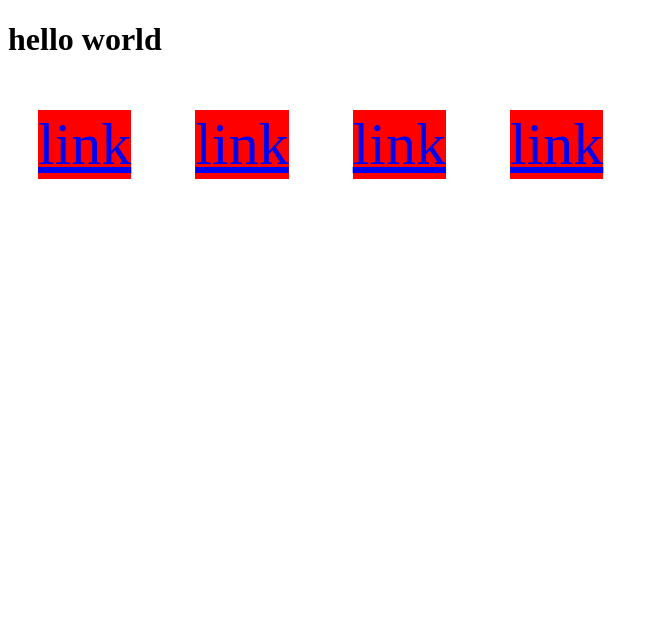
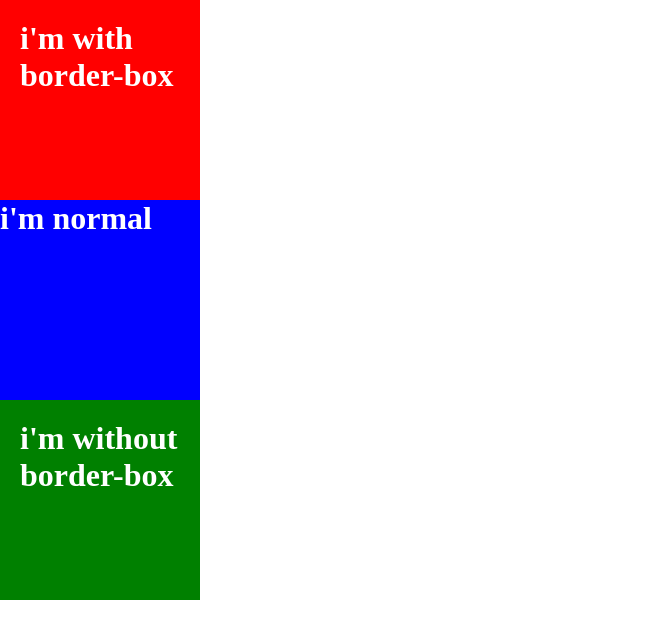
Before and after one commit to sanjith-sanil/HTML-CSS, a plain HTML site: page index.html in a window 1280 px wide. Shown: the whole page, without its empty margins (0-667 px from the left). Drawn offline with Linux system fonts and the light colour scheme.

Commit message:
11:56 07-08-2025

```diff
--- a/css/styles.css
+++ b/css/styles.css
@@ -1,8 +1,25 @@
-/* inline-block */
+*{
+    margin: 0;
+    padding: 0;
+    box-sizing: border-box;
+}
 
-a{
-    font-size: 60px;
+.box-1,
+.box-2,
+.box-3 {
+    width: 200px;
+    height: 200px;
+    color: white;
+}
+.box-1 {
     background: red;
-    margin: 30px;
-    display: inline-block;
+    padding: 20px;
+    box-sizing: border-box;
 }
+.box-2 {
+    background: blue;
+}
+.box-3 {
+    background: green;
+    padding: 20px;
+}
--- a/index.html
+++ b/index.html
@@ -7,10 +7,8 @@
     <link rel="stylesheet" href="css/styles.css">
 </head>
 <body>
-    <h1>hello world</h1>
-    <a href="#">link</a>
-    <a href="#">link</a>
-    <a href="#">link</a>
-    <a href="#">link</a>
+    <div class="box-1"><h1>i'm with border-box</h1></div>
+    <div class="box-2"><h1>i'm normal</h1></div>
+    <div class="box-3"><h1>i'm without border-box</h1></div>
 </body>
 </html>
```
